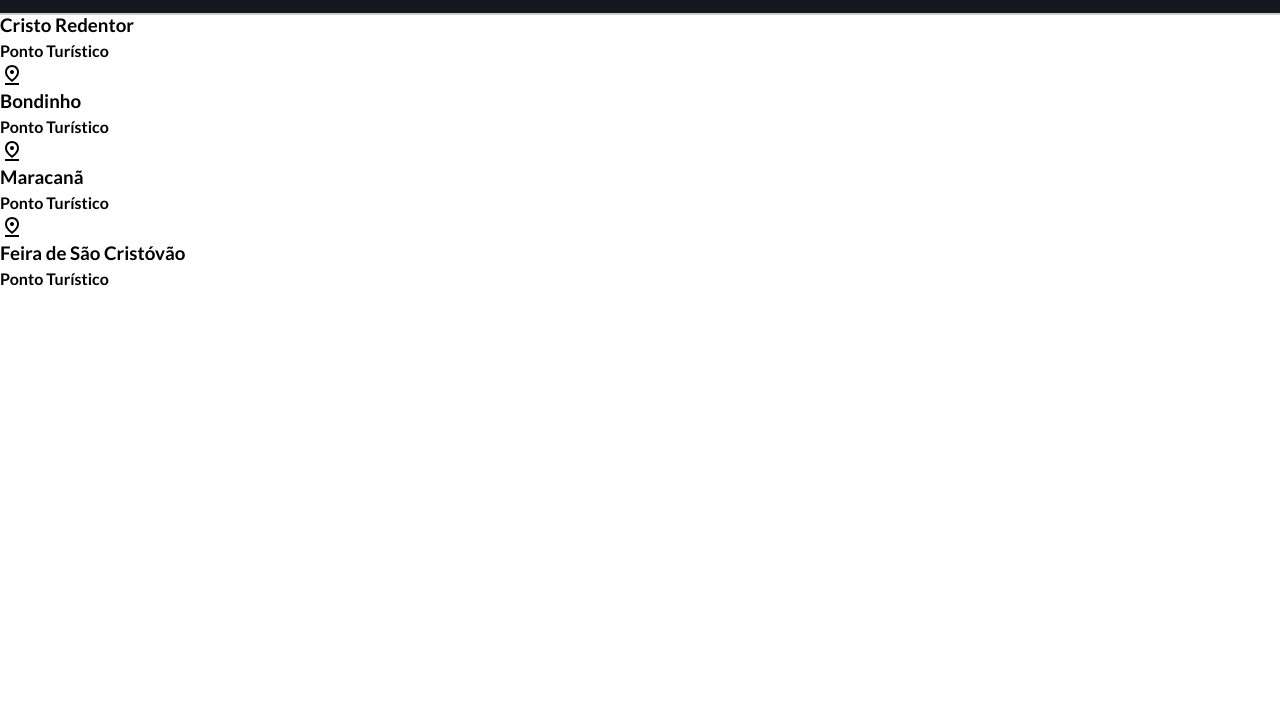
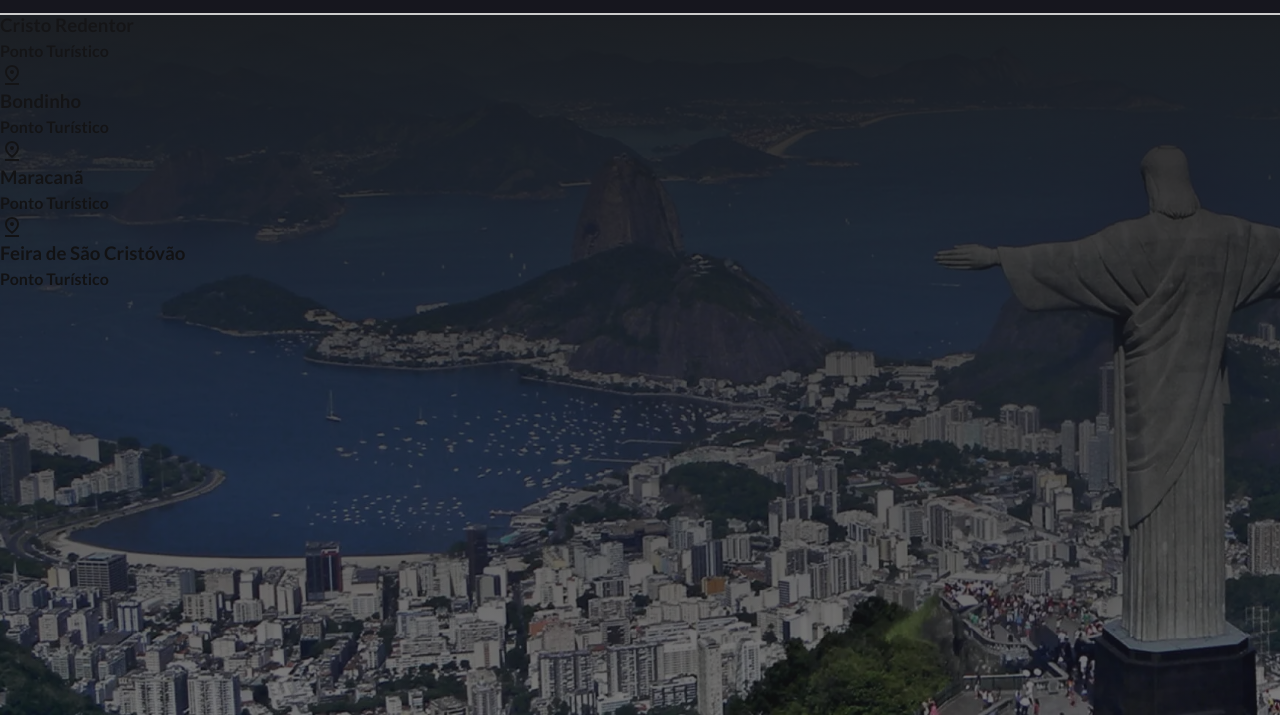
Before and after one commit to Soujigor/FERJ003, a website: page index.html in a window 1280 px wide. Shown: the part 85-800 px from the top of the page. Drawn offline with Linux system fonts and the light colour scheme.

Commit message:
'Alterações'

```diff
--- a/assets/scss/home.scss
+++ b/assets/scss/home.scss
@@ -79,6 +79,21 @@
             }
         }
      }
+
+    section.hero{
+        background-image: url("../images/background-banner-smartphone.webp");
+        background-repeat: no-repeat;
+        background-position: center center;
+        background-size: cover;
+        height: 100vh;
+        &::before {
+            width: 100%;
+            height: 100%;
+            position: absolute;
+            content: "";
+            background-image: linear-gradient(#161618, #16161890);
+        }
+     }
 }
 
 // tablet
@@ -117,11 +132,26 @@
             }
 
         }
+        section.hero{
+            background-image: url("../images/background-banner-tablet.webp");
+            background-repeat: no-repeat;
+            background-position: center center;
+
+         }
     }
 
 }
 
 // desktop e monitores maiores
 @media (min-width: 1200px) {
+    body{
+        section.hero{
+            background-image: url("../images/background-banner-desktop.webp");
+            background-repeat: no-repeat;
+            background-position: center center;
+
+
+         }
+    }
 
 }
```
Also changed, not shown: assets/css/home.css, assets/css/main.css, 2 other files.
